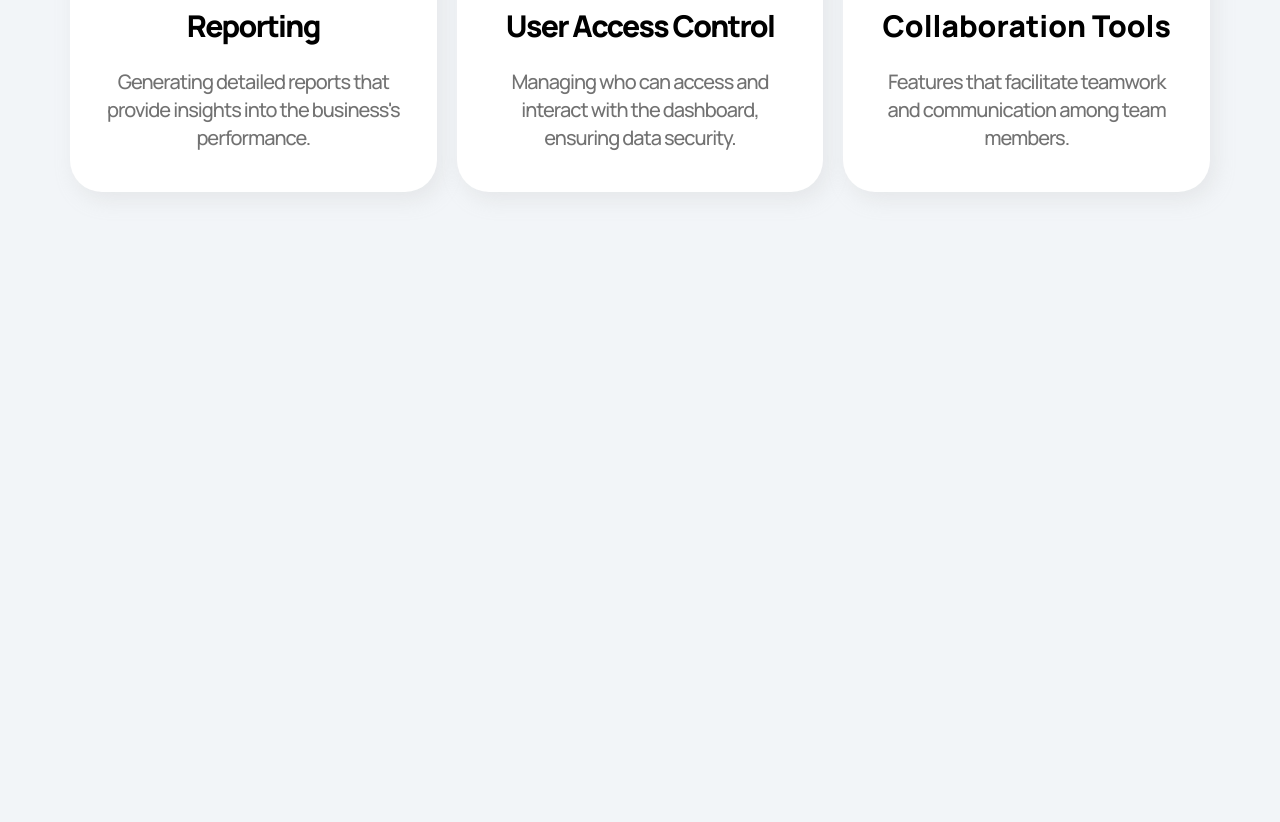
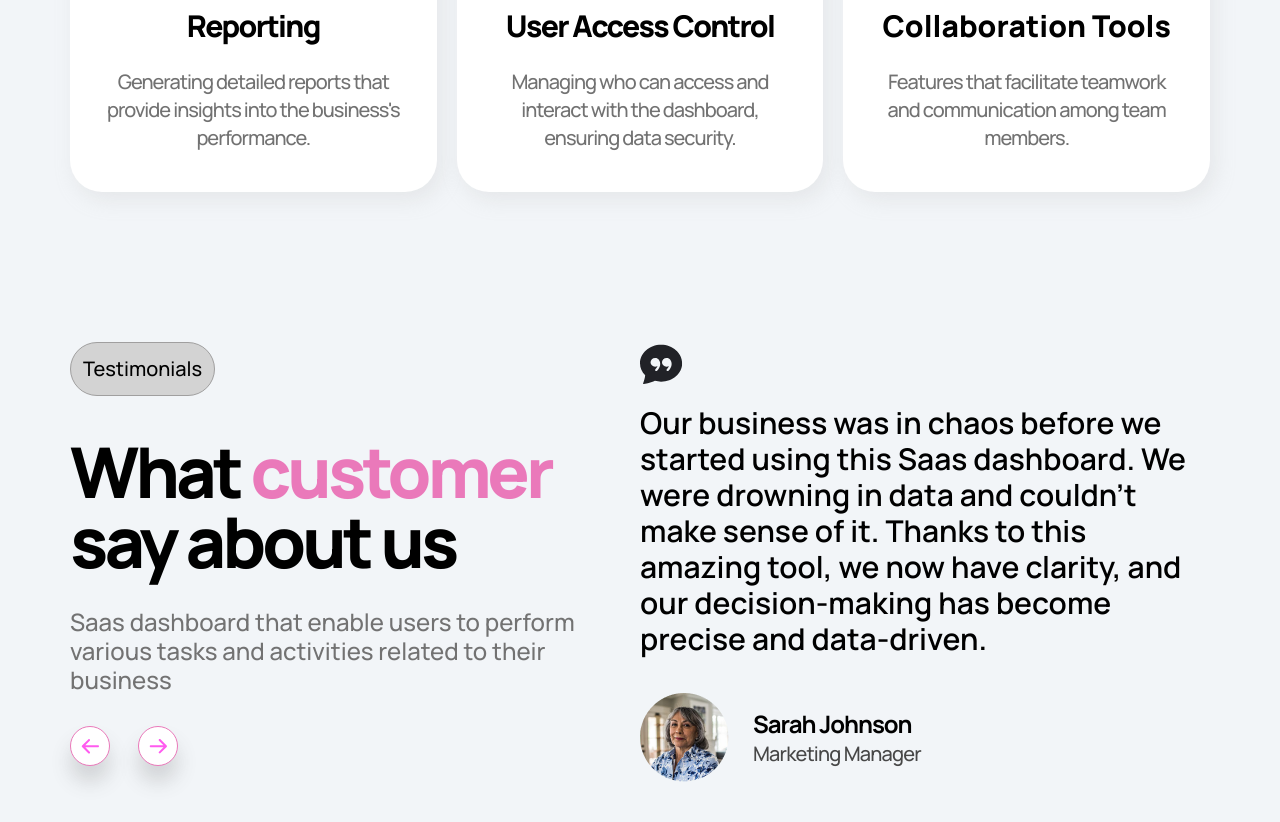
Before and after one commit to Dhirajrai2221/Sass-website-with-tailwindcss, a website: page public/index.html in a window 1280 px wide. Shown: the part 2705-3527 px from the top of the page. Before the commit the page ends 3047 px from the top, so only its background shows below. Drawn offline with Linux system fonts and the light colour scheme.

Commit message:
minor changes

```diff
--- a/public/index.html
+++ b/public/index.html
@@ -87,7 +87,7 @@
           </p>
         </div>
         <!-- Features card -->
-        <div class="grid grid-cols-3 gap-5">
+        <div class="grid grid-cols-1 sm:grid-cols-2 md:grid-cols-3 gap-5">
           <div
             class="py-10 px-[2.125rem] bg-cl-1 rounded-[2rem] text-center flex flex-col items-center shadow-cardShadow"
           >
@@ -177,7 +177,58 @@
 
       <!-- Testimonials section -->
 
+      <section class="container grid grid-cols-2 mb-[6.25rem]">
+        <div>
+          <p class="subtitle mb-10">Testimonials</p>
+          <h2
+            class="text-[4.375rem] leading-[1] tracking-[-3.85px] font-extrabold mb-8"
+          >
+            What <span class="text-lightPink inline-block">customer </span>say
+            about us
+          </h2>
+          <p
+            class="text-2xl font-medium text-textcl-3 leading-[1.2] tracking-[ -0.805px] mb-8"
+          >
+            Saas dashboard that enable users to perform various tasks and
+            activities related to their business
+          </p>
+          <!-- left right btn container -->
+          <div class="flex items-center gap-7">
+            <div
+              class="w-10 h-10 rounded-full border border-solid border-lightPink bg-white flex items-center justify-center shadow-leftRightShadow"
+            >
+              <img src="../assets/left-arrow.svg" alt="" />
+            </div>
+            <div
+              class="w-10 h-10 rounded-full border border-solid border-lightPink bg-white flex items-center justify-center shadow-leftRightShadow"
+            >
+              <img src="../assets/right-arrow.svg" alt="" />
+            </div>
+          </div>
+        </div>
+        <div>
+          <img class="block" src="../assets/bi_chat-quote-fill.svg" alt="" />
+          <p class="text-[1.875rem] tracking-[ -1.05px] leading-[1.2] font-semibold mt-5 mb-9">
+            Our business was in chaos before we started using this Saas
+            dashboard. We were drowning in data and couldn't make sense of it.
+            Thanks to this amazing tool, we now have clarity, and our
+            decision-making has become precise and data-driven.
+          </p>
+          <div class="flex gap-6 items-center">
+            <div>
+              <img class="w-full block" src="../assets/uiface.png" alt="">
+            </div>
+            <div>
+              <p class="text-2xl font-bold tracking-[-1.05px] ">Sarah Johnson</p>
+              <span class="text-xl font-medium tracking-[-0.805px] text-textcl-1">Marketing Manager</span>
+            </div>
+          </div>
+
+        </div>
+      </section>
+
       <!-- Pricing section -->
+
 
       <!-- Cta section -->
 
@@ -185,6 +236,8 @@
     </main>
 
     <!-- Footer -->
+
+    <div class="h-40"></div>
     <script src="../js/script.js"></script>
   </body>
 </html>
--- a/src/main.css
+++ b/src/main.css
@@ -5,7 +5,7 @@
 @tailwind utilities;
 
 .container {
-  @apply max-w-[71.25rem] mx-auto px-5 md:px-0;
+  @apply max-w-[71.25rem] mx-auto px-5 xl:px-0;
 }
 
 .subtitle {
--- a/tailwind.config.js
+++ b/tailwind.config.js
@@ -27,6 +27,7 @@ module.exports = {
         navShadow: " 0px 4px 26px 0px rgba(191, 190, 190, 0.25)",
         cardShadow: "5px 8px 20px 0px rgba(191, 191, 191, 0.25)",
         toogleBtnShadow: "0 5px 8px 20px 0px rgba(191, 191, 191, 0.25)",
+        leftRightShadow: '0px 16px 20px 0px rgba(80, 80, 80, 0.20)',
       },
       gridTemplateColumns: {
         gridfluid: "repeat(auto-fit, minmax(10rem, 1fr))",
```
Also changed, not shown: assets/bi_chat-quote-fill.svg (added), assets/left-arrow.svg (added), assets/right-arrow.svg (added), assets/uiface.png (added), public/tailwind.css.
